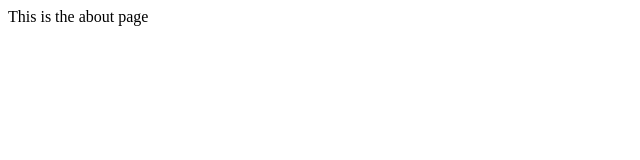
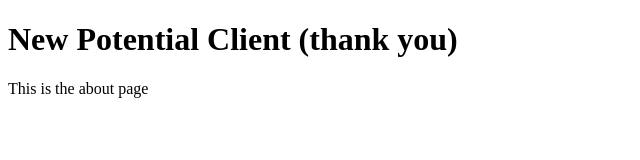
Before and after one commit to K3vDutra/git-course-repo, a website: page about.html in a window 1280 px wide. Shown: the whole page, without its empty margins (0-640 px from the left). Drawn offline with Linux system fonts and the light colour scheme.

Commit message:
modified about page for potential client

```diff
--- a/about.html
+++ b/about.html
@@ -1,6 +1,10 @@
 <!DOCTYPE html>
 <html>
     <body>
+        <h1>New Potential Client (thank you)</h1>
         This is the about page
+
+        <!--This is the new form-->
+
     </body>
 </html>
```
